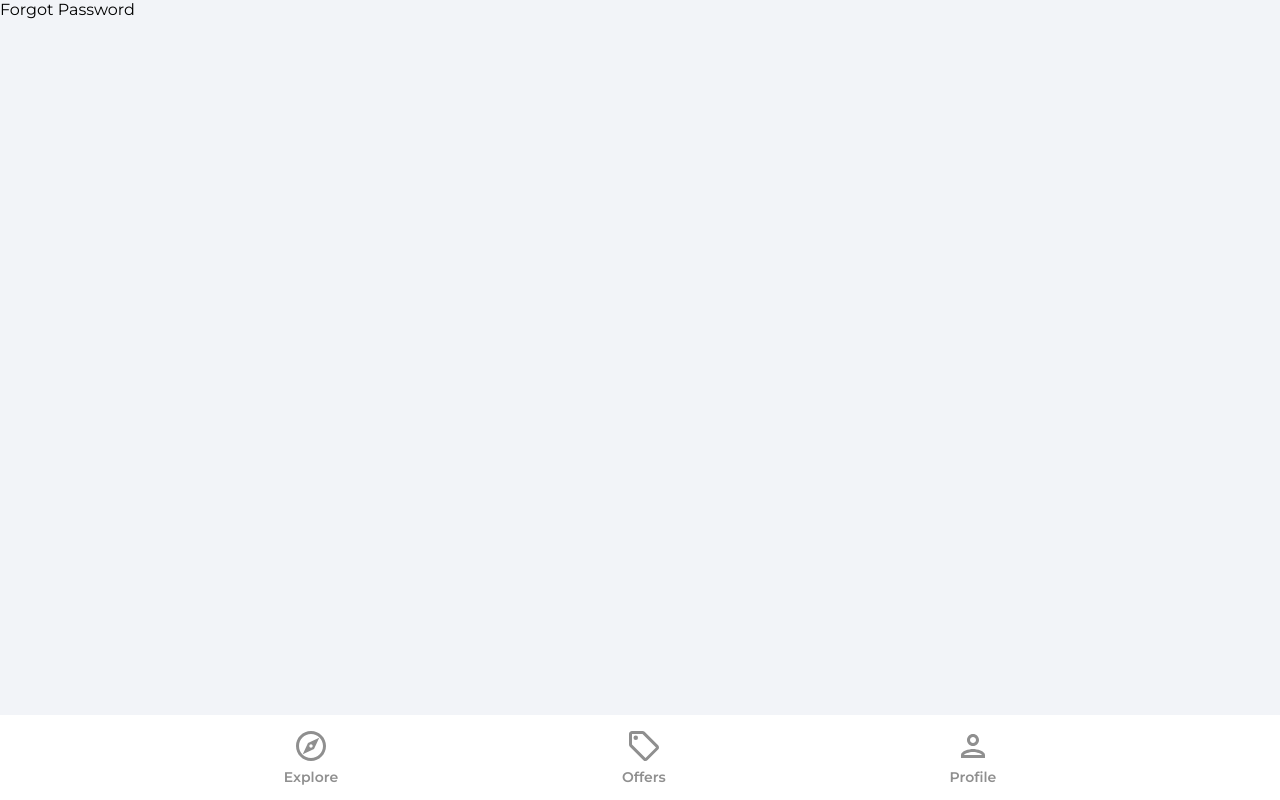
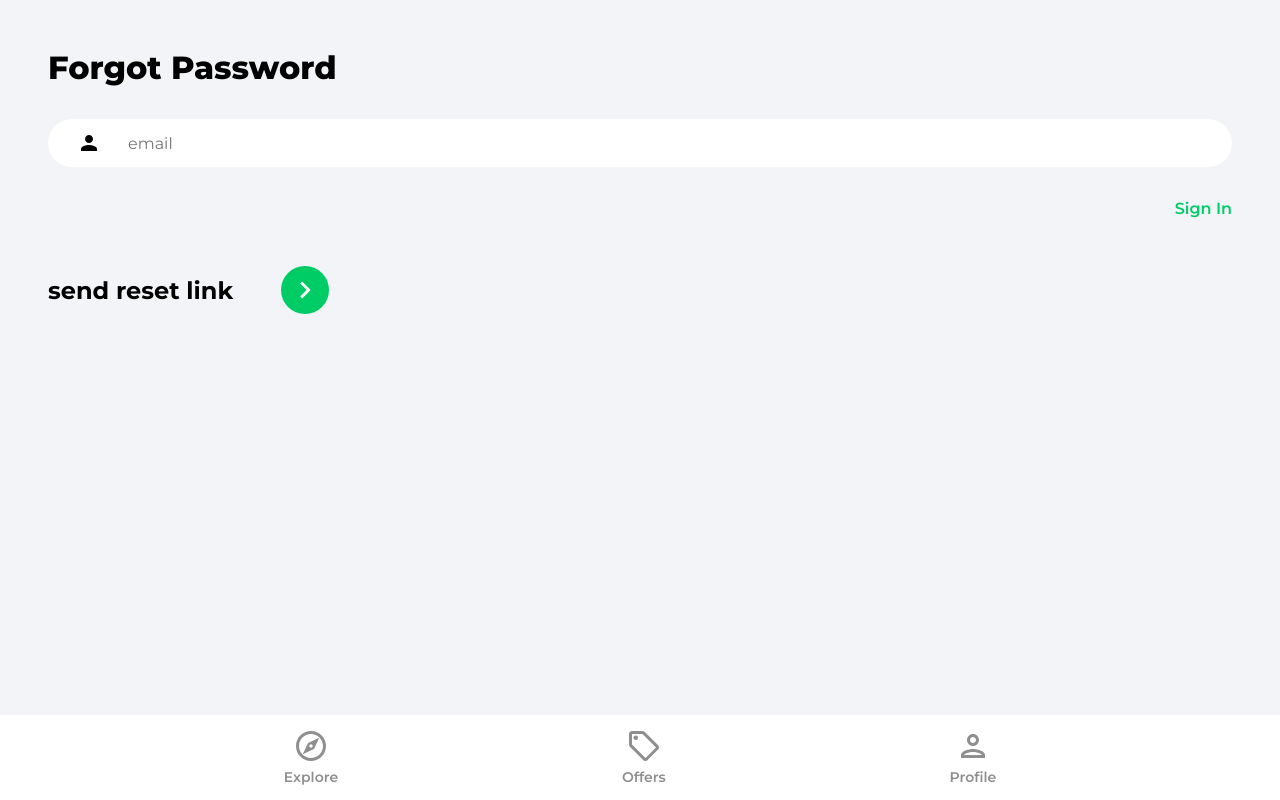
Before and after one commit to Iftee97/house-marketplace-react-firebase9, a React (Create React App) app: page /forgot-password in a window 1280 px wide. Built offline with nearby package versions, Linux system fonts and the light colour scheme; no server answers.

Commit message:
added Forgot Password component and functionality using firebase

```diff
--- a/src/pages/ForgotPassword.jsx
+++ b/src/pages/ForgotPassword.jsx
@@ -1,8 +1,55 @@
-import React from 'react'
+import React, { useState } from 'react'
+import { Link } from 'react-router-dom'
+import { toast } from 'react-toastify'
+import { ReactComponent as ArrowRightIcon } from '../assets/svg/keyboardArrowRightIcon.svg'
+
+// firebase imports
+import { auth } from '../firebase.config.js'
+import { sendPasswordResetEmail } from 'firebase/auth'
 
 const ForgotPassword = () => {
+  const [email, setEmail] = useState('')
+
+  const onSubmit = async (e) => {
+    e.preventDefault()
+    try {
+      await sendPasswordResetEmail(auth, email)
+      toast.success('password reset link sent to your email')
+    } catch (error) {
+      console.log(error)
+      toast.error('could not send password reset link')
+    }
+  }
+
   return (
-    <div>Forgot Password</div>
+    <div className='pageContainer'>
+      <header>
+        <p className='pageHeader'>Forgot Password</p>
+      </header>
+
+      <main>
+        <form onSubmit={onSubmit}>
+          <input
+            type="email"
+            className='emailInput'
+            placeholder='email'
+            value={email}
+            onChange={(e) => setEmail(e.target.value)}
+          />
+          <Link className='forgotPasswordLink' to='/sign-in'>Sign In</Link>
+          <div className="signInBar">
+            <div className="signInText">send reset link</div>
+            <button className="signInButton">
+              <ArrowRightIcon
+                fill='#fff'
+                width='34px'
+                height='34px'
+              />
+            </button>
+          </div>
+        </form>
+      </main>
+    </div>
   )
 }
 
--- a/src/pages/Profile.jsx
+++ b/src/pages/Profile.jsx
@@ -1,6 +1,6 @@
 import React, { useState } from 'react'
 import { useNavigate } from 'react-router-dom'
-import { toast } from 'react-toastify'
+// import { toast } from 'react-toastify'
 
 // firebase imports
 import { db, auth } from '../firebase.config.js'
--- a/src/pages/SignIn.jsx
+++ b/src/pages/SignIn.jsx
@@ -81,13 +81,13 @@ const SignIn = () => {
                 </button>
               )}
             </div>
-            {loading && <p className='loading'>signing in...</p>}
+            {loading && <p>signing in...</p>}
           </form>
 
           {/* google OAuth component */}
 
           {!loading && (
-            <Link to='/sign-up' className='registerLlink'>
+            <Link to='/sign-up' className='registerLink'>
               Sign Up instead
             </Link>
           )}
--- a/src/pages/SignUp.jsx
+++ b/src/pages/SignUp.jsx
@@ -97,13 +97,13 @@ const SignUp = () => {
                 </button>
               )}
             </div>
-            {loading && <p className='loading'>signing up...</p>}
+            {loading && <p>signing up...</p>}
           </form>
 
           {/* google OAuth component */}
 
           {!loading && (
-            <Link to='/sign-in' className='registerLlink'>
+            <Link to='/sign-in' className='registerLink'>
               Sign In instead
             </Link>
           )}
```
